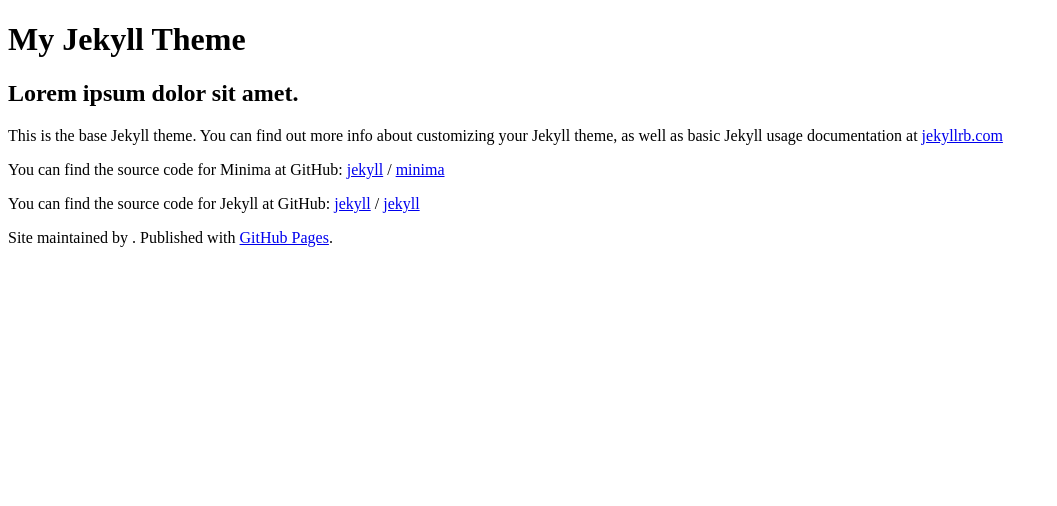
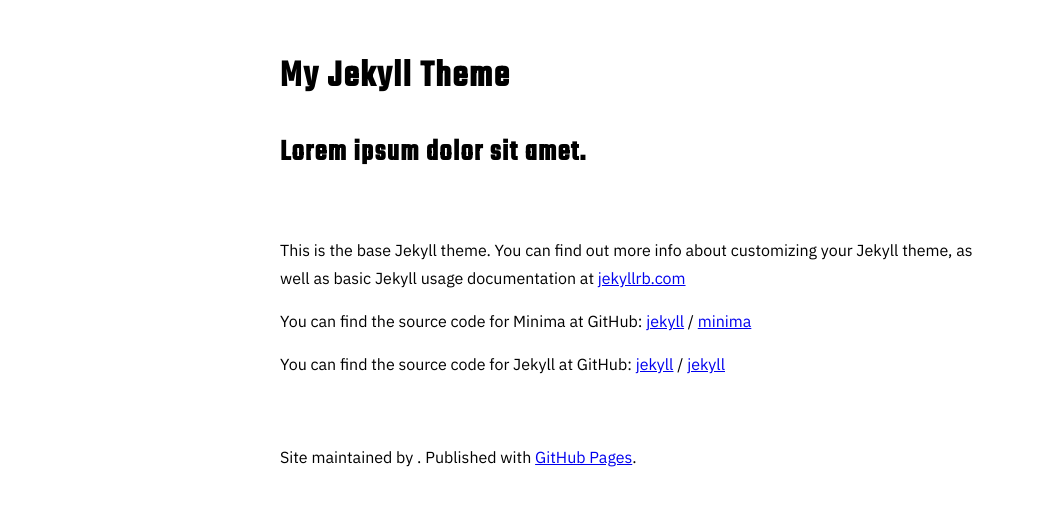
Before and after one commit to dfisher95350/jekyll-theme, a Jekyll site: the page built from about.md, in a window 1280 px wide. Shown: the top 506 px of the page, without its empty margins (0-1057 px from the left). Built offline with Jekyll 4.4.1, drawn with Linux system fonts in a browser that asks for light colours.

Commit message:
#1 default html head.

```diff
--- a/_layouts/default.html
+++ b/_layouts/default.html
@@ -4,7 +4,10 @@
     <meta charset="utf-8">
     <title>{{ page.title }}</title>
     <!-- The styles.css referenced here is generated by Jekyll from the styles.scss in assets/css/. -->
-    <link rel="stylesheet" href="assets/css/styles.css">
+    <link rel="stylesheet" href="{{ site.baseurl }}/assets/css/styles.css">
+    <!-- fonts -->
+    <link rel="preconnect" href="https://fonts.googleapis.com">
+    <link rel="preconnect" href="https://fonts.gstatic.com" crossorigin>
     <link href="https://fonts.googleapis.com/css2?family=Playfair+Display:wght@500&family=Teko:wght@500&family=IBM+Plex+Sans+Arabic&family=Montserrat:wght@600&family=Oswald:wght@500&display=swap" rel="stylesheet">
 </head>
 <body>
```
